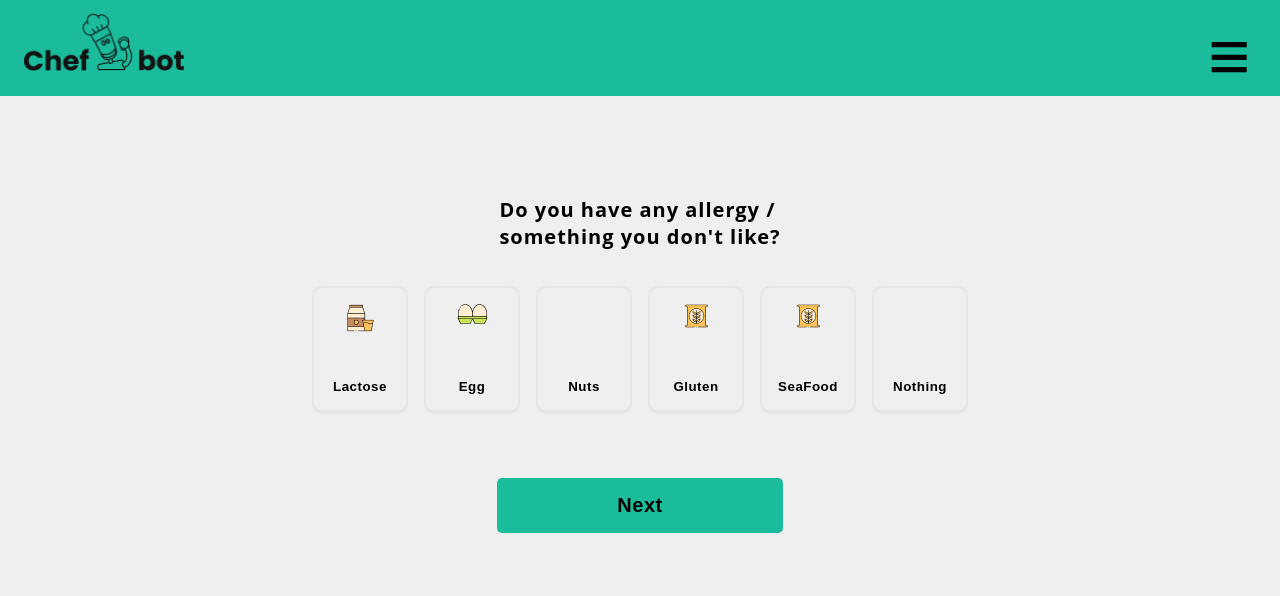
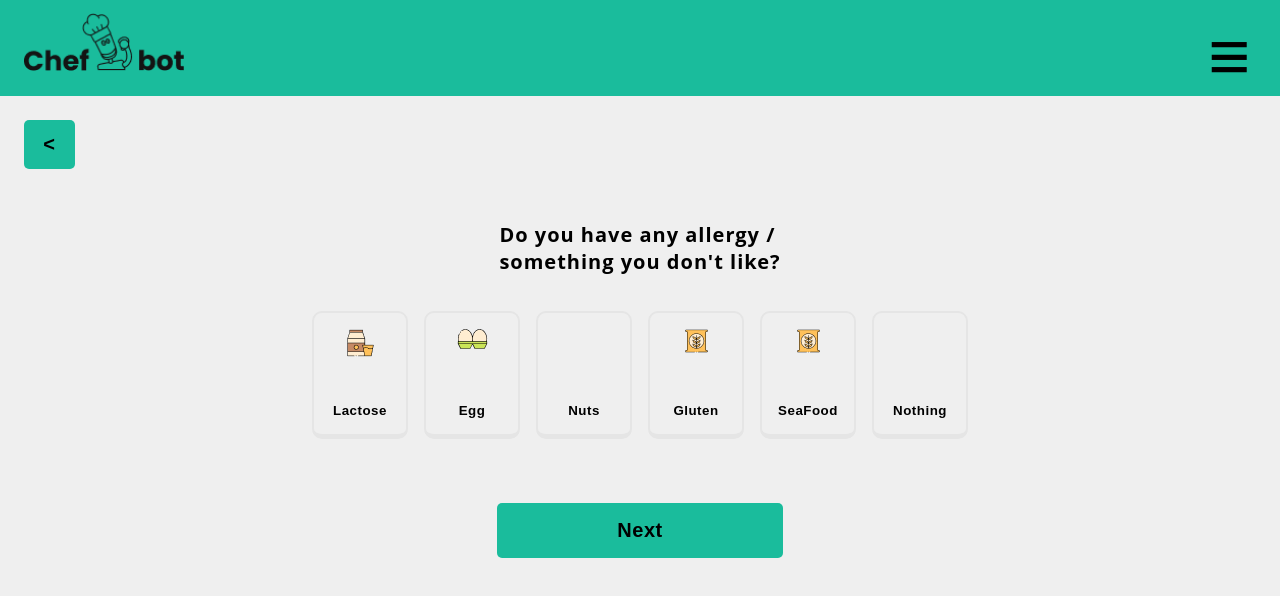
Before and after one commit to hurjan/mat-gpt, a React (Vite) app: page /allergies in a window 1280 px wide. Shown: the top 596 px of the page. Built offline with nearby package versions, Linux system fonts and the light colour scheme.

Commit message:
arrow button

```diff
--- a/src/components/pages/Allergies.jsx
+++ b/src/components/pages/Allergies.jsx
@@ -5,12 +5,15 @@ import "../styles/Diet.css"
 
 function Allergies() {
   return (
+    <>
+    <a href="/diet"><button className="ArrowButton">&lt;</button></a>
     <div className="dietContainer">
       <p>Do you have any allergy /
         <br /> something you don't like?</p>
        <AllergiesButtons/>
       <a href="/CreateRecipe"><button className="nextButton">Next</button></a>
     </div>
+    </>
   );
 }
 
--- a/src/components/pages/Diet.jsx
+++ b/src/components/pages/Diet.jsx
@@ -5,11 +5,14 @@ import "../styles/Diet.css"
 
 function Diet() {
   return (
+    <>
+    <a href="/"><button className="ArrowButton">&lt;</button></a>
     <div className="dietContainer">
       <p>Do you have any special diet ?</p>
        <DietButtons/>
       <a href="/Allergies"><button className="nextButton">Next</button></a>
     </div>
+    </>
   );
 }
 
--- a/src/components/styles/Buttons.css
+++ b/src/components/styles/Buttons.css
@@ -24,6 +24,16 @@
     background-color: transparent;
 }
 
+.ArrowButton{
+  background-color: #1ABC9C;
+  padding: .8rem 1.2rem;
+  margin-top: 1.5rem;
+  margin-left: 1.5rem;
+  border-radius: 5px;
+  border: none;
+ font-size: 1.25rem;
+}
+
 .button-container {
   display: flex;
   flex-wrap: wrap;
@@ -45,7 +55,7 @@
   border-radius: 10px;
   text-align: center;
   border: 2px solid #E5E5E5;
-  border-bottom: 4px solid #E5E5E5;
+  border-bottom: 5px solid #E5E5E5;
   border-radius: 10px;
 
 }
@@ -68,7 +78,7 @@
   height: 8rem;
   padding: 1rem;
   border: 2px solid #E5E5E5;
-  border-bottom: 4px solid #E5E5E5;
+  border-bottom: 5px solid #E5E5E5;
   border-radius: 10px;
   text-align: center;
 
@@ -85,10 +95,18 @@
   .dietButton:hover,.allergieButton:hover{
     background-color: #1abc9c51;
     border: 2px solid #1ABC9C;
-    border-bottom: 4px solid #1ABC9C;
+    border-bottom: 5px solid #1ABC9C;
     border-radius: 10px;
 
   }
+
+  .dietButton.active {
+    background-color: #1abc9c51;
+    border: 2px solid #1ABC9C;
+    border-bottom: 4px solid #1ABC9C;
+    border-radius: 10px;
+  }
+
 
   button, .landingButton1, .landingButton2, .dietButton, .nextButton {
     letter-spacing: .5px;
--- a/src/components/styles/Diet.css
+++ b/src/components/styles/Diet.css
@@ -2,7 +2,7 @@
     display: flex;
     flex-direction: column;
     align-items: center;
-    margin-top: 5rem;
+    margin-top: 2rem;
     height: 80vh;
     font-size: 1.25rem;
     font-weight: bold;
```
